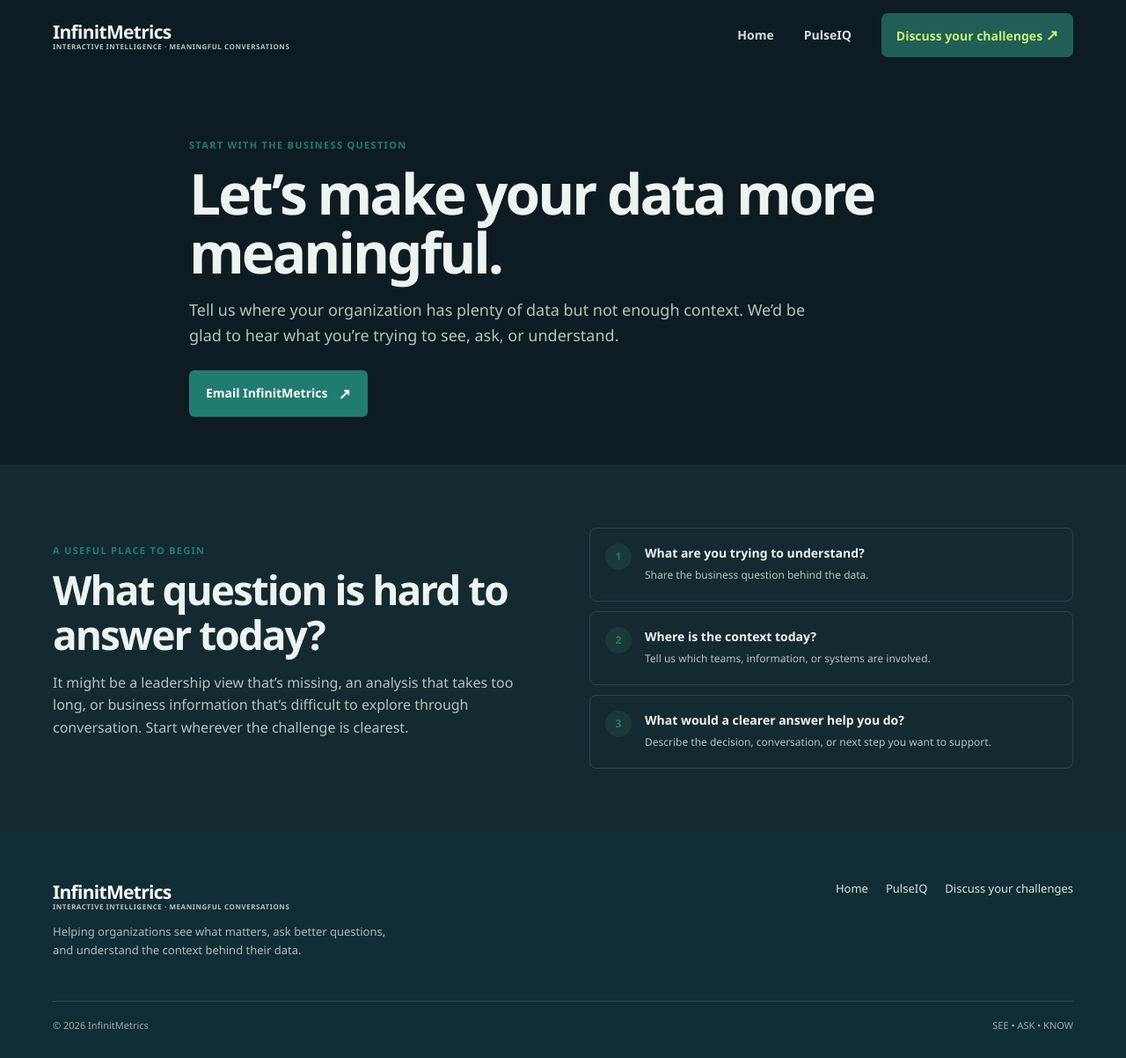
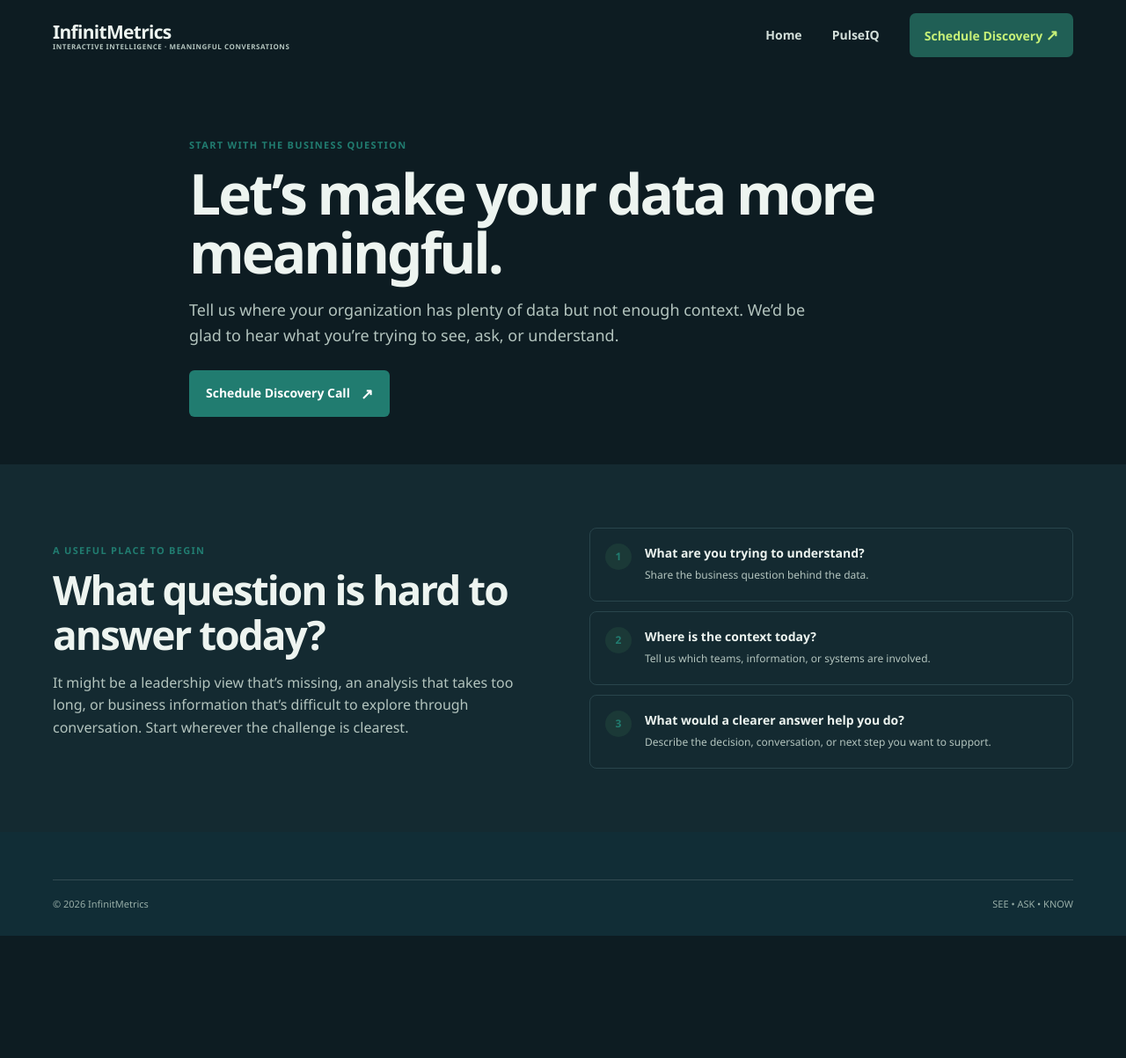
Before and after one commit to TGKirubakaran/infinitmetrics-site, a plain HTML site: page discuss.html in a window 1280 px wide. Shown: the whole page at 88% size. After the commit the page ends 1064 px from the top, so only its background shows below. Drawn offline with Linux system fonts and the light colour scheme.

Commit message:
Remove footer branding and retain bottom bar

```diff
--- a/discuss.html
+++ b/discuss.html
@@ -1,6 +1,6 @@
 <!doctype html>
-<html lang="en"><head><meta charset="utf-8"><meta name="viewport" content="width=device-width, initial-scale=1"><meta name="description" content="Talk with InfinitMetrics about the business questions your data is not helping you answer."><title>Discuss your challenges | InfinitMetrics</title><link rel="stylesheet" href="assets/site.css"></head><body>
-<header class="wrap topbar"><a class="brand" href="/"><span>InfinitMetrics<small>INTERACTIVE INTELLIGENCE · MEANINGFUL CONVERSATIONS</small></span></a><button class="menu" aria-label="Open navigation" aria-expanded="false">☰</button><nav class="nav"><a href="/">Home</a><a href="pulseiq.html">PulseIQ</a><a class="nav-cta active" href="discuss.html">Discuss your challenges <span class="arrow">↗</span></a></nav></header>
-<main><section class="wrap page-hero"><div class="eyebrow">Start with the business question</div><h1>Let’s make your data more meaningful.</h1><p>Tell us where your organization has plenty of data but not enough context. We’d be glad to hear what you’re trying to see, ask, or understand.</p><div class="actions"><a class="button" href="mailto:tgkirubakaran@infinitmetrics.com?subject=InfinitMetrics%20-%20Discuss%20a%20business%20challenge">Email InfinitMetrics <span class="arrow">↗</span></a></div></section>
+<html lang="en"><head><meta charset="utf-8"><meta name="viewport" content="width=device-width, initial-scale=1"><meta name="description" content="Talk with InfinitMetrics about the business questions your data is not helping you answer."><title>Schedule Discovery | InfinitMetrics</title><link rel="stylesheet" href="assets/site.css"></head><body>
+<header class="wrap topbar"><a class="brand" href="/"><span>InfinitMetrics<small>INTERACTIVE INTELLIGENCE · MEANINGFUL CONVERSATIONS</small></span></a><button class="menu" aria-label="Open navigation" aria-expanded="false">☰</button><nav class="nav"><a href="/">Home</a><a href="pulseiq.html">PulseIQ</a><a class="nav-cta active" href="discuss.html">Schedule Discovery <span class="arrow">↗</span></a></nav></header>
+<main><section class="wrap page-hero"><div class="eyebrow">Start with the business question</div><h1>Let’s make your data more meaningful.</h1><p>Tell us where your organization has plenty of data but not enough context. We’d be glad to hear what you’re trying to see, ask, or understand.</p><div class="actions"><a class="button" href="mailto:tgkirubakaran@infinitmetrics.com?subject=InfinitMetrics%20-%20Schedule%20Discovery%20Call">Schedule Discovery Call <span class="arrow">↗</span></a></div></section>
 <section class="band white"><div class="wrap split"><div><div class="eyebrow">A useful place to begin</div><h2>What question is hard to answer today?</h2><p>It might be a leadership view that’s missing, an analysis that takes too long, or business information that’s difficult to explore through conversation. Start wherever the challenge is clearest.</p></div><div class="step-list"><div class="step"><strong>1</strong><div><b>What are you trying to understand?</b><span>Share the business question behind the data.</span></div></div><div class="step"><strong>2</strong><div><b>Where is the context today?</b><span>Tell us which teams, information, or systems are involved.</span></div></div><div class="step"><strong>3</strong><div><b>What would a clearer answer help you do?</b><span>Describe the decision, conversation, or next step you want to support.</span></div></div></div></div></section></main>
-<footer class="footer"><div class="wrap"><div class="footer-main"><div><a class="brand" href="/"><span>InfinitMetrics<small>INTERACTIVE INTELLIGENCE · MEANINGFUL CONVERSATIONS</small></span></a><p>Helping organizations see what matters, ask better questions, and understand the context behind their data.</p></div><div class="footer-links"><a href="/">Home</a><a href="pulseiq.html">PulseIQ</a><a href="discuss.html">Discuss your challenges</a></div></div><div class="footer-bottom"><span>© 2026 InfinitMetrics</span><span>SEE • ASK • KNOW</span></div></div></footer><script src="assets/site.js"></script></body></html>
+<footer class="footer"><div class="wrap"><div class="footer-bottom"><span>© 2026 InfinitMetrics</span><span>SEE • ASK • KNOW</span></div></div></footer><script src="assets/site.js"></script></body></html>
```
Also changed, not shown: index.html (+1 -1 lines), pulseiq.html (+4 -4 lines).
